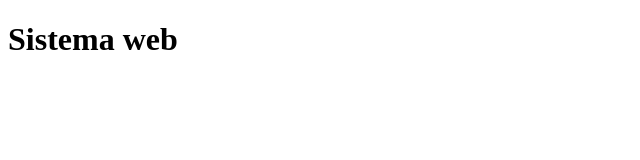
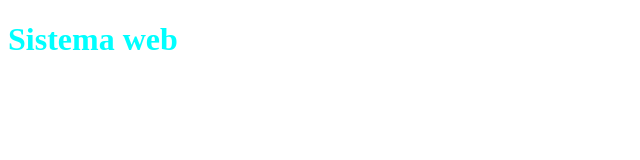
Before and after one commit to jfarfantecsup/sistema-consultas, a plain HTML site: page index.html in a window 1280 px wide. Shown: the whole page, without its empty margins (0-640 px from the left). Drawn offline with Linux system fonts and the light colour scheme.

Commit message:
se agrego la hoja de estilos al index

```diff
--- a/index.html
+++ b/index.html
@@ -2,6 +2,7 @@
 <html lang="en">
 <head>
     <meta charset="UTF-8">
+    <link href="css/estilos.css" rel="stylesheet">
     <meta name="viewport" content="width=device-width, initial-scale=1.0">
     <title>Sistema de Consultas</title>
 </head>
```
